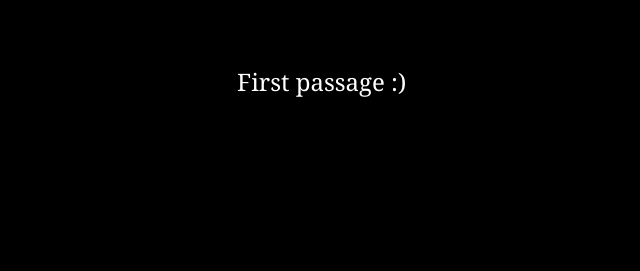
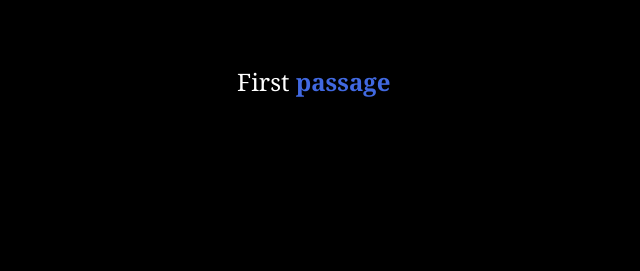
Before and after one commit to mazpod44/digital-writing-twine, a plain HTML site: page Twine Project Draft _1.html in a window 1280 px wide. Shown: the whole page, without its empty margins (19-659 px from the left). Drawn offline with Linux system fonts and the light colour scheme.

Commit message:
Update Twine Project Draft _1.html
Second Passage

```diff
--- a/Twine Project Draft _1.html
+++ b/Twine Project Draft _1.html
@@ -9,7 +9,7 @@
 </head>
 <body>
 <tw-story><noscript><tw-noscript>JavaScript needs to be enabled to play Twine Project Draft #1.</tw-noscript></noscript></tw-story>
-<tw-storydata name="Twine Project Draft #1" startnode="1" creator="Twine" creator-version="2.10.0" format="Harlowe" format-version="3.3.9" ifid="60512B30-920D-46A2-9A4B-5EA14161E0EA" options="" tags="" zoom="1" hidden><style role="stylesheet" id="twine-user-stylesheet" type="text/twine-css"></style><script role="script" id="twine-user-script" type="text/twine-javascript"></script><tw-passagedata pid="1" name="Passage One" tags="" position="600,275" size="100,100">First passage :)</tw-passagedata></tw-storydata>
+<tw-storydata name="Twine Project Draft #1" startnode="1" creator="Twine" creator-version="2.10.0" format="Harlowe" format-version="3.3.9" ifid="60512B30-920D-46A2-9A4B-5EA14161E0EA" options="" tags="" zoom="1" hidden><style role="stylesheet" id="twine-user-stylesheet" type="text/twine-css"></style><script role="script" id="twine-user-script" type="text/twine-javascript"></script><tw-passagedata pid="1" name="Passage One" tags="" position="600,275" size="100,100">First [[passage]]</tw-passagedata><tw-passagedata pid="2" name="passage" tags="" position="600,400" size="100,100">Second passage</tw-passagedata></tw-storydata>
 <script title="Twine engine code" data-main="harlowe">(function(){"use strict";
 var require,define;!function(){var e={},r={};require=function(i){var n=e[i];return n&&(r[i]=n[1].apply(void 0,n[0].map(require)),e[i]=void 0),r[i]},(define=function(r,i,n){if("function"==typeof r)return r();e[r]=[i,n]}).amd=!0}();/*!
  * https://github.com/paulmillr/es6-shim
```
